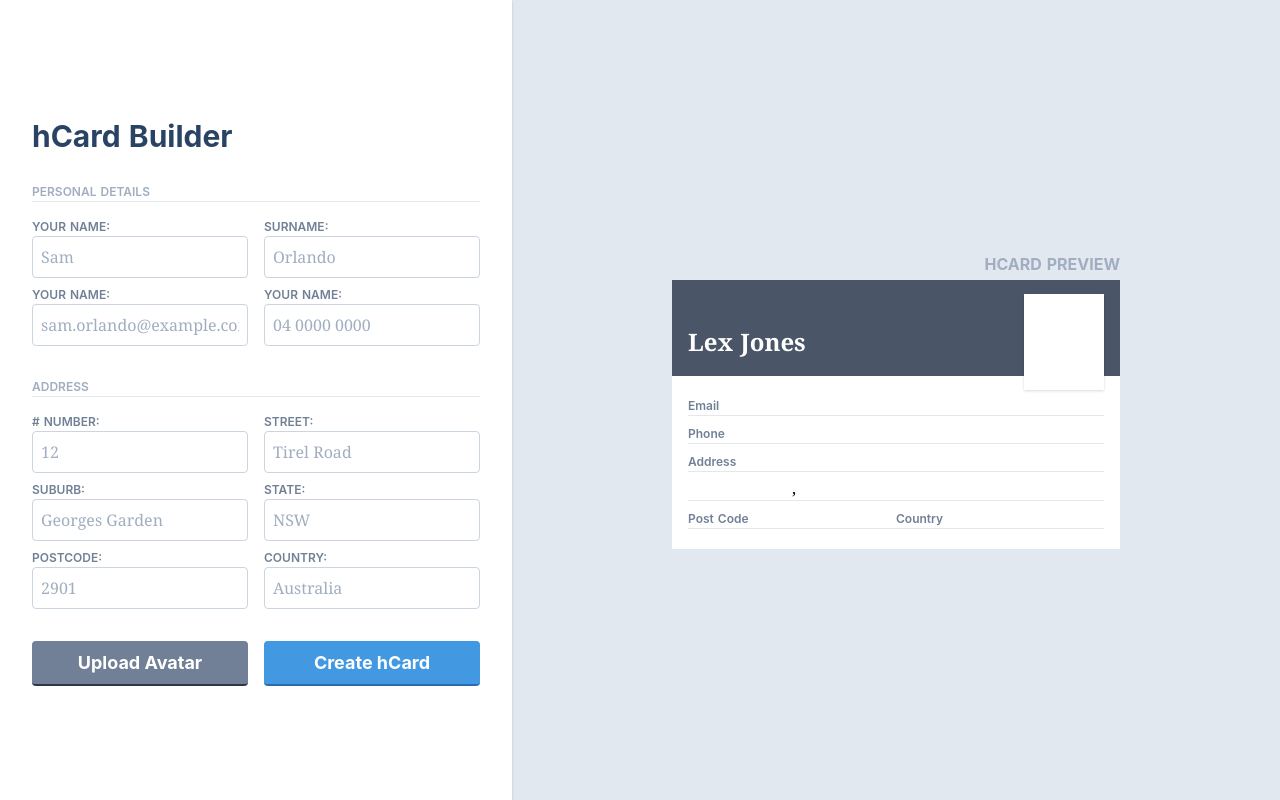
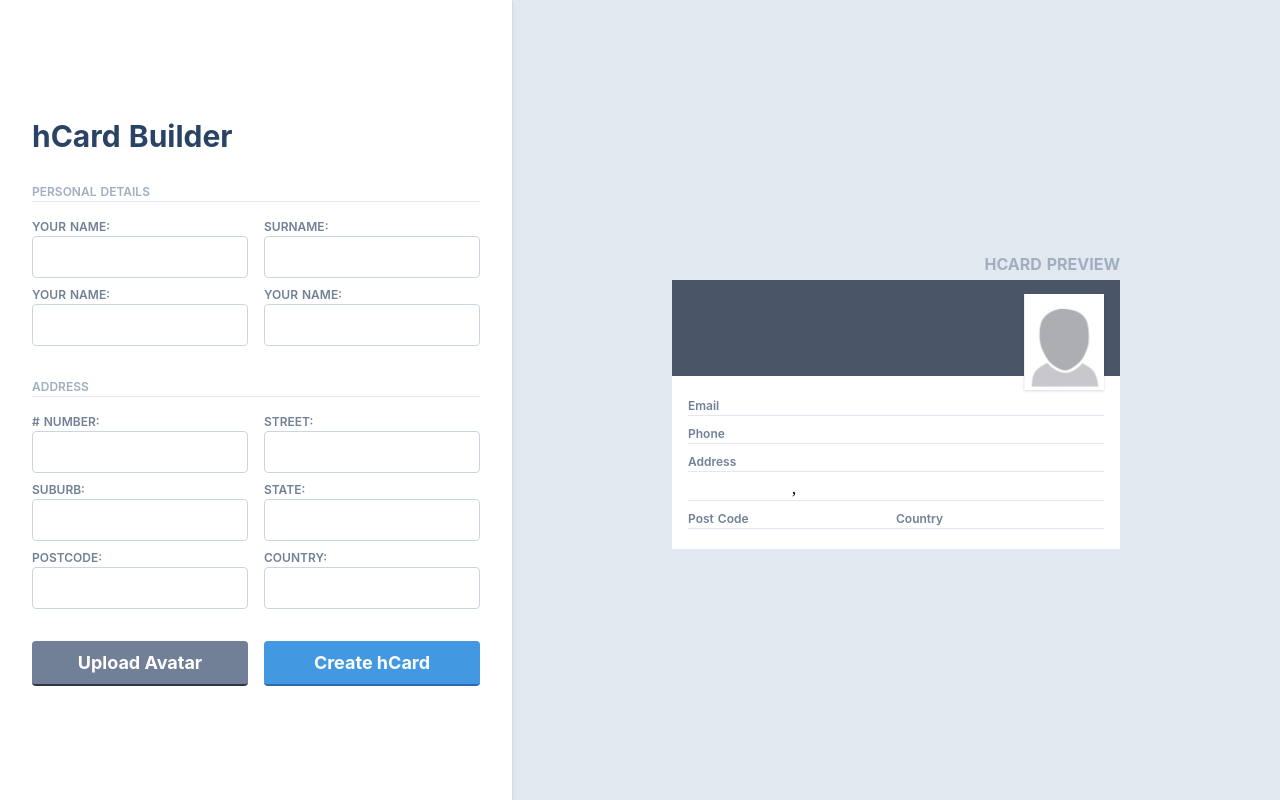
Before and after one commit to VStothard/hCardBuilder_VerityStothard, a Nuxt app: page / in a window 1280 px wide. Built offline with nearby package versions, Linux system fonts and the light colour scheme.

Commit message:
code clean

```diff
--- a/assets/formFieldConfig/userDetails.js
+++ b/assets/formFieldConfig/userDetails.js
@@ -3,60 +3,60 @@ export default {
     fieldName: 'givenName',
     type: 'text',
     label: 'your name',
-    placeholder: 'Sam'
+    placeholder: ''
   },
   surname: {
     fieldName: 'surname',
     type: 'text',
     label: 'Surname',
-    placeholder: 'Orlando'
+    placeholder: ''
   },
   email: {
     fieldName: 'email',
     type: 'text',
     label: 'your name',
-    placeholder: 'sam.orlando@example.con'
+    placeholder: ''
   },
   phone: {
     fieldName: 'phone',
     type: 'text',
     label: 'your name',
-    placeholder: '04 0000 0000'
+    placeholder: ''
   },
   houseNumber: {
     fieldName: 'houseNumber',
     type: 'text',
     label: '# number',
-    placeholder: '12'
+    placeholder: ''
   },
   street: {
     fieldName: 'street',
     type: 'text',
     label: 'street',
-    placeholder: 'Tirel Road'
+    placeholder: ''
   },
   suburb: {
     fieldName: 'suburb',
     type: 'text',
     label: 'suburb',
-    placeholder: 'Georges Garden'
+    placeholder: ''
   },
   state: {
     fieldName: 'state',
     type: 'text',
     label: 'state',
-    placeholder: 'NSW'
+    placeholder: ''
   },
   postCode: {
     fieldName: 'postCode',
     type: 'text',
     label: 'postcode',
-    placeholder: '2901'
+    placeholder: ''
   },
   country: {
     fieldName: 'country',
     type: 'text',
     label: 'country',
-    placeholder: 'Australia'
+    placeholder: ''
   }
 }
--- a/components/hCard.vue
+++ b/components/hCard.vue
@@ -3,9 +3,9 @@
     <p class="text-right mb-1 uppercase text-gray-500 font-bold">hCard Preview</p>
     <div class="w-full bg-white">
       <div class="h-24 bg-gray-700 text-white flex justify-between p-4 items-end">
-        <p class="text-2xl font-serif font-bold">{{getUserDetails.givenName || 'Lex'}} {{getUserDetails.surname || 'Jones'}}</p>
+        <p class="text-2xl font-serif font-bold">{{getUserDetails.givenName }} {{getUserDetails.surname }}</p>
         <img v-if="imageData.length" class="display-img" :src="imageData">
-        <div v-else class="display-img" />
+        <img v-else class="display-img" src="~/assets/img/defaultImg.png">
       </div>
       <div class="p-4">
         <div class="card-field">
@@ -47,7 +47,7 @@ export default {
   props: {
     imageData: {
       type: String,
-      default: ''
+      default: '~/assets/img/defaultImg.png'
     }
   },
   computed: {
--- a/pages/index.vue
+++ b/pages/index.vue
@@ -87,6 +87,7 @@
               <div class="row pt-6">
                 <div class="col">
                   <button
+                    type="button"
                     @click="triggerUpload"
                     class="btn-base bg-gray-600 border-gray-800"
                   >
```
Also changed, not shown: assets/img/defaultImg.png (added).
